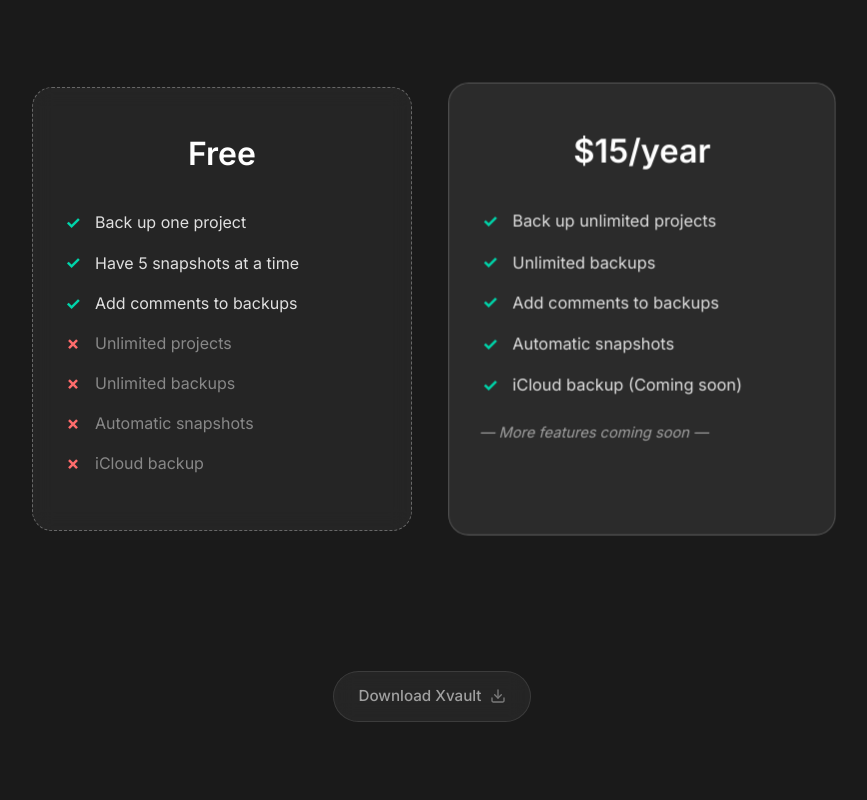
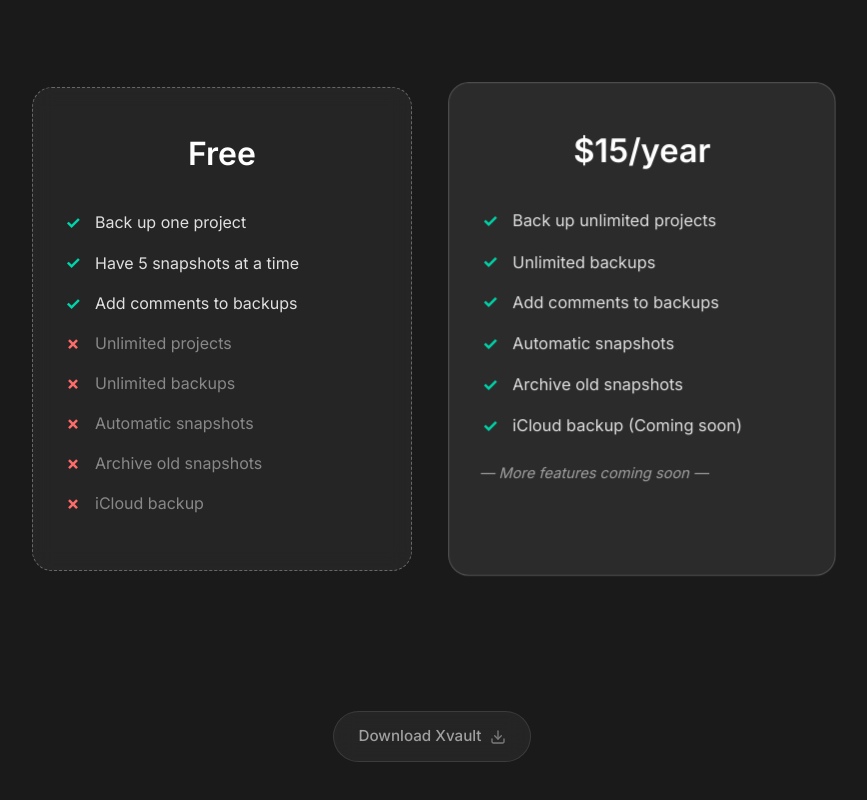
Before and after one commit to lasangainc/xvaultsite, a plain HTML site: page index.html in a window 1280 px wide. Shown: the part 2532-3332 px from the top of the page, without its empty margins (208-1075 px from the left). Drawn offline with Linux system fonts and the light colour scheme.

Commit message:
Update index.html

```diff
--- a/index.html
+++ b/index.html
@@ -131,6 +131,7 @@
                         <li class="excluded"><span class="cross">✗</span> Unlimited projects</li>
                         <li class="excluded"><span class="cross">✗</span> Unlimited backups</li>
                         <li class="excluded"><span class="cross">✗</span> Automatic snapshots</li>
+                        <li class="excluded"><span class="cross">✗</span> Archive old snapshots</li>
                         <li class="excluded"><span class="cross">✗</span> iCloud backup</li>
                     </ul>
                 </div>
@@ -141,6 +142,7 @@
                         <li class="included"><span class="check">✓</span> Unlimited backups</li>
                         <li class="included"><span class="check">✓</span> Add comments to backups</li>
                         <li class="included"><span class="check">✓</span> Automatic snapshots</li>
+                        <li class="included"><span class="check">✓</span> Archive old snapshots</li>
                         <li class="included"><span class="check">✓</span> iCloud backup (Coming soon)</li>
                         <li class="more">— More features coming soon —</li>
                     </ul>
```
